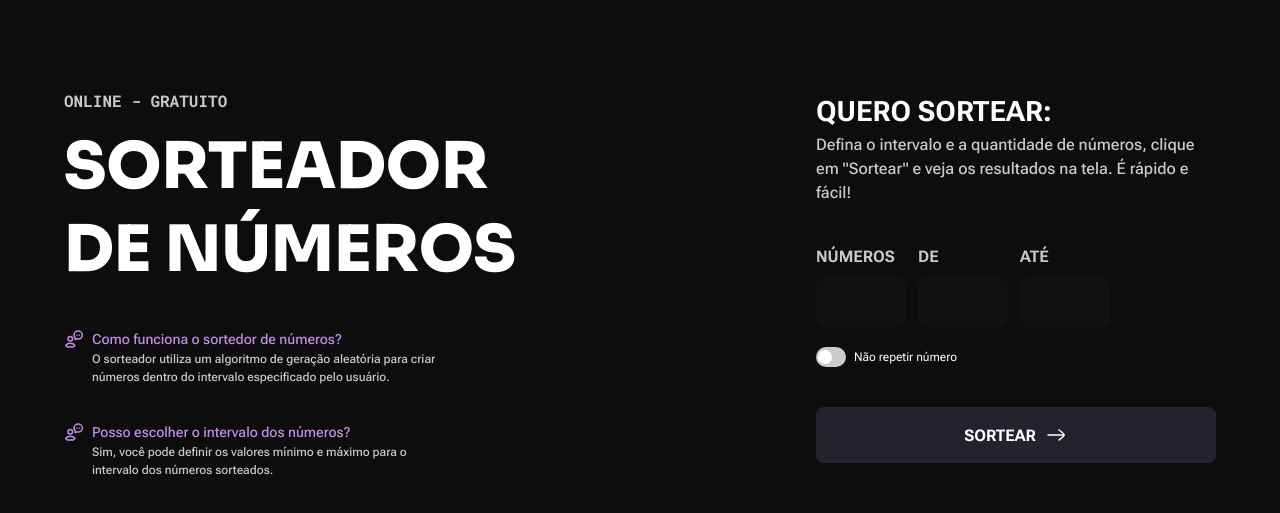
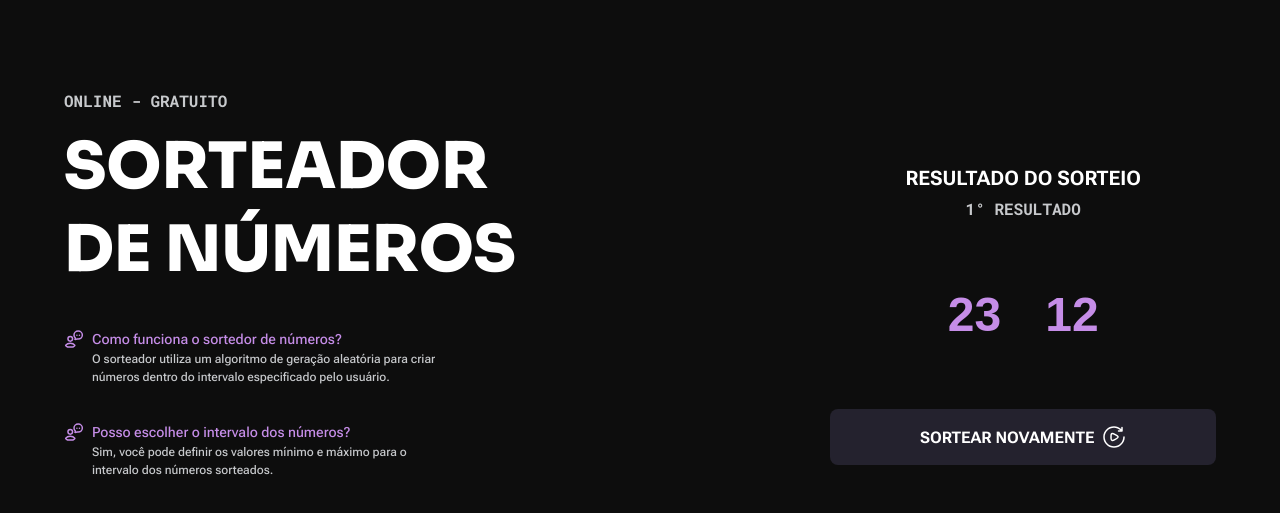
Before and after one commit to GiovanniNoda/numbers-drawer, a plain HTML site: page index.html in a window 1280 px wide. Shown: the part 117-630 px from the top of the page. Drawn offline with Linux system fonts and the light colour scheme.

Commit message:
result finalizado

```diff
--- a/index.html
+++ b/index.html
@@ -43,7 +43,7 @@
                 </div>
             </aside>
 
-            <aside id="drawer-aside">
+            <!-- <aside class="drawer-aside">
                 <div id="explain-drawer">
                     <h2>Quero sortear:</h2>
 
@@ -55,19 +55,19 @@
                         <div class="input-container">
                             <label for="amount-numbers">números</label>
 
-                            <input type="number" id="amount-numbers" required>
+                            <input type="number" id="amount-numbers" min="1" max="5" required>
                         </div>
 
                         <div class="input-container">
                             <label for="first-number">de</label>
 
-                            <input type="number" id="first-number" required>
+                            <input type="number" id="first-number" min="1" max="99" required>
                         </div>
 
                         <div class="input-container">
                             <label for="last-number">até</label>
 
-                            <input type="number" id="last-number" required>
+                            <input type="number" id="last-number" max="100" required>
                         </div>
                     </div>
 
@@ -83,6 +83,24 @@
 
                     <button type="submit">sortear <img src="assets/arrow.svg" alt=""> </button>
                 </form>
+            </aside> -->
+
+            <aside class="result-aside">
+                <div class="title-result">
+                    <h3>Resultado do sorteio</h3>
+
+                    <span>1° resultado</span>
+                </div>
+
+                <div class="number-result">
+                    <strong>23</strong>
+
+                    <strong>12</strong>
+                </div>
+
+                <form>
+                    <button type="submit">Sortear novamente <img src="assets/reload.svg" alt=""></button>
+                </form>
             </aside>
         </section>
     </main>
--- a/style.css
+++ b/style.css
@@ -112,7 +112,7 @@ main {
     line-height: 150%;
 }
 
-#drawer-aside {
+.drawer-aside {
     max-width: 482px;
     margin-top: -238px;
     display: flex;
@@ -260,6 +260,87 @@ form button[type = submit]:hover {
     transition: background 0.2s;
 }
 
+.result-aside {
+    max-width: 482px;
+    width: 100%;
+    margin-top: -180px;
+    display: flex;
+    flex-flow: column nowrap;
+    align-items: center;
+    justify-content: center;
+    gap: 2.5rem;
+}
+
+.title-result {
+    display: flex;
+    flex-flow: column nowrap;
+    gap: 0.25rem;
+    width: 100%;
+    justify-content: center;
+    align-items: center;
+}
+
+.title-result h3 {
+    font-size: 1.25rem;
+    font-weight: 700;
+    line-height: 150%;
+    text-transform: uppercase;
+}
+
+.title-result span {
+    font-family: "Roboto mono", sans-serif;
+    text-transform: uppercase;
+    color: var(--gray-color);
+    font-weight: 700;
+    line-height: 150%;
+}
+
+.number-result {
+    display: flex;
+    flex-flow: row wrap;
+    width: 100%;
+    align-items: center;
+    justify-content: center;
+}
+
+.number-result strong {
+    padding: 1.125rem 1.375rem;
+    font-family: "Roboto-mono", sans-serif;
+    font-size: 3rem;
+    font-weight: 700;
+    line-height: 150%;
+    text-transform: uppercase;
+    color: var(--purple-color);
+}
+
+.result-aside form {
+    width: 100%;
+}
+
+.result-aside button {
+    all: unset;
+    cursor: pointer;
+    width: 100%;
+    display: flex;
+    flex-flow: row nowrap;
+    justify-content: center;
+    align-items: center;
+    gap: 0.5rem;
+    background-color: var(--button-background);
+    padding: 1rem;
+    border-radius: 8px;
+    font-size: 1rem;
+    text-transform: uppercase;
+    color: var(--gray-color);
+    font-weight: 700;
+    line-height: 150%;
+}
+
+.result-aside button:hover {
+    background: #1c1b24;
+    transition: background 0.2s;
+}
+
 @media (min-width: 1024px) and (max-width: 1439px) {
     header {
         width: 90%;
@@ -274,8 +355,12 @@ form button[type = submit]:hover {
         font-size: 4rem;
     }
 
-    #drawer-aside {
+    .drawer-aside {
         max-width: 400px;
+    }
+
+    .result-aside {
+        width: calc(482px * 0.8);
     }
 }
 
@@ -298,13 +383,17 @@ form button[type = submit]:hover {
         justify-content: center;
     }
 
-    #drawer-aside {
+    .drawer-aside {
         margin-top: 0;
         width: 100%;
     }
 
     .form-content {
         justify-content: center;
+    }
+
+    .result-aside {
+        margin-top: 0;
     }
 }
 
@@ -333,7 +422,7 @@ form button[type = submit]:hover {
         justify-content: center;
     }
 
-    #drawer-aside {
+    .drawer-aside {
         margin-top: 0;
         width: 90%;
     }
@@ -345,4 +434,8 @@ form button[type = submit]:hover {
     .form-content {
         justify-content: center;
     }
+
+    .result-aside {
+        margin-top: 0;
+    }
 }
```
Also changed, not shown: assets/reload.svg (added).
